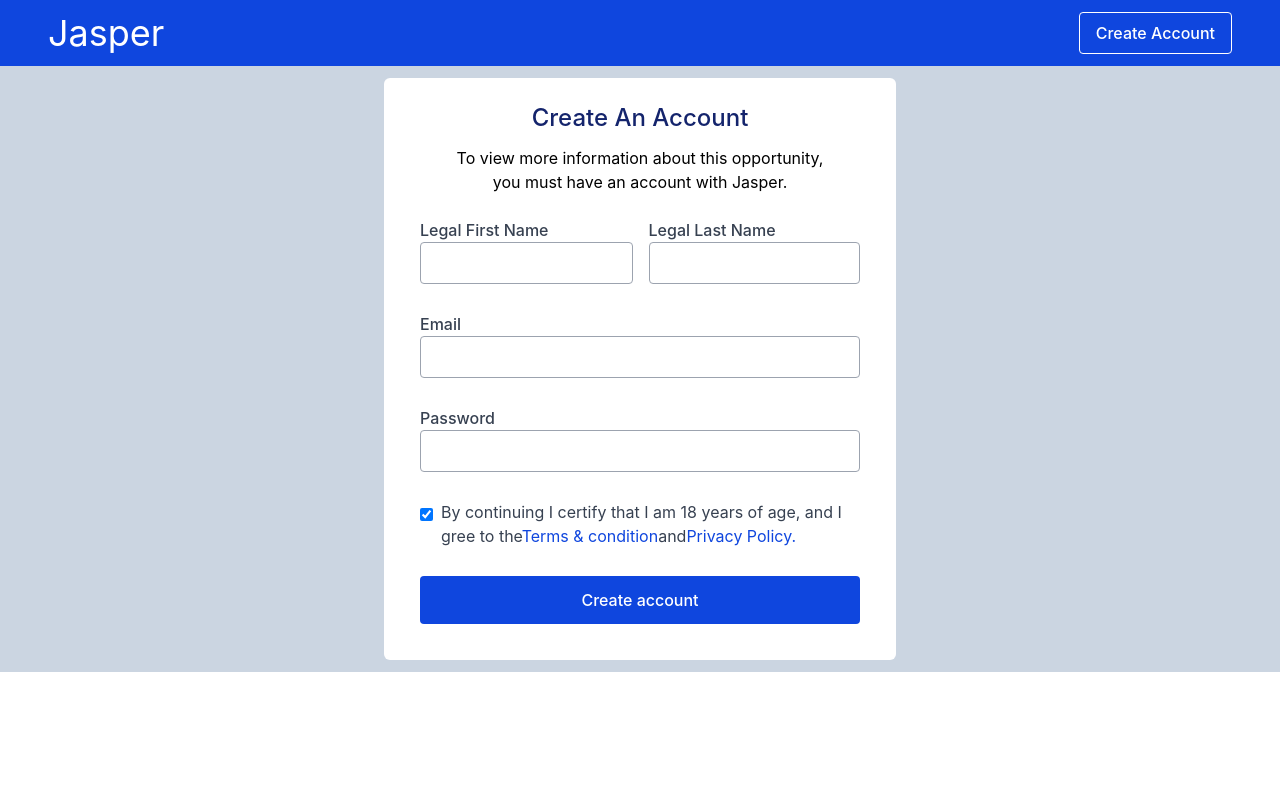
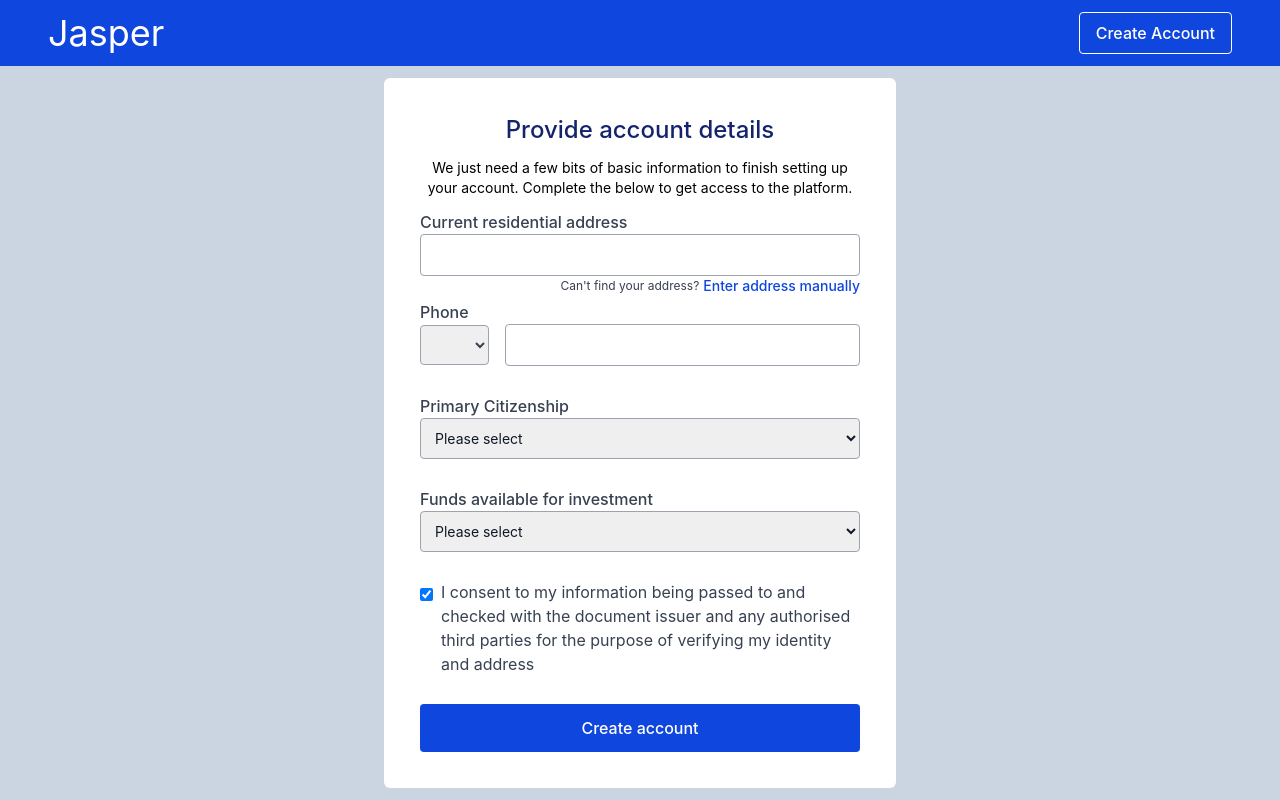
Before and after one commit to ldreaaml/jasper-technical-exercise, a React (Vite) app in the folder jasper/: page / in a window 1280 px wide. Built offline with nearby package versions, Linux system fonts and the light colour scheme.

Commit message:
implement account detail form with validation

```diff
--- /dev/null
+++ b/jasper/src/components/AccountDetailForm.jsx
@@ -0,0 +1,233 @@
+import React from "react";
+import { useState } from "react";
+import { containsEmptyString } from "../utils";
+
+const AccountDetailForm = () => {
+  const [isTermsAccepted, setIsTermsAccepted] = useState(true);
+  const [error, setError] = useState({ terms: false });
+  const [account, setAccount] = useState({
+    address: "",
+    phoneCode: "",
+    phoneNumber: "",
+    citizenship: "",
+    fundsAvailable: "",
+  });
+  const { address, phoneCode, phoneNumber, citizenship, fundsAvailable } =
+    account;
+
+  const handleSubmit = (e) => {
+    e.preventDefault();
+    validateInput(account);
+    console.log({ ...account });
+  };
+
+  const validateInput = (obj) => {
+    if (containsEmptyString(obj)) {
+      const newObj = Object.entries(obj).reduce((acc, [key, value]) => {
+        acc[key] = value === "";
+        return acc;
+      }, {});
+      setIsTermsAccepted(false);
+      setError({ ...newObj, terms: true });
+      console.log({ ...newObj, terms: true });
+    }
+  };
+
+  const handleTermsAccepted = (e) => {
+    setIsTermsAccepted(!isTermsAccepted);
+    setError({ ...error, terms: false });
+  };
+
+  const onChangeInput = (e) => {
+    const { name, value } = e.target;
+    setAccount({ ...account, [name]: value });
+    setError({ ...error, [name]: false });
+    console.log({ ...account });
+  };
+
+  return (
+    <>
+      <div className="flex flex-col justify-center items-center space-y-3 p-3">
+        <h1 className="text-darkBlue text-2xl font-medium">
+          Provide account details
+        </h1>
+        <span className="text-center text-sm">
+          We just need a few bits of basic information to finish setting up your
+          account. Complete the below to get access to the platform.
+        </span>
+
+        <form onSubmit={handleSubmit} className="space-y-1">
+          <label className="block text-gray-700 font-medium">
+            Current residential address
+            <input
+              className={`border p-2 w-full rounded font-normal focus:outline-blue ${
+                error.address ? "border-error bg-lightPink" : "border-gray-400"
+              }`}
+              name="address"
+              value={address}
+              type="text"
+              onChange={onChangeInput}
+            />
+            <div className="flex text-sm font-medium justify-between">
+              <span
+                className={` text-error w-full ${
+                  error.address ? "block" : "hidden"
+                }`}
+              >
+                A residential address is required
+              </span>
+              <div className="space-x-1 flex justify-end items-center w-full">
+                <span
+                  className={`font-normal text-xs ${
+                    error.address ? "hidden" : ""
+                  }`}
+                >
+                  Can't find your address?
+                </span>
+                <span className="text-blue">Enter address manually</span>
+              </div>
+            </div>
+          </label>
+          {/* phone */}
+          <label className="block text-gray-700 font-medium ">
+            Phone
+            <div className="flex flex-row items-center justify-center space-x-4">
+              <select
+                className={`border p-2 rounded font-normal focus:outline-blue ${
+                  error.phoneCode
+                    ? "border-error bg-lightPink"
+                    : "border-gray-400"
+                }`}
+                name="phoneCode"
+                defaultValue={"DEFAULT"}
+                onChange={onChangeInput}
+              >
+                <option value="DEFAULT" hidden></option>
+                {["+64", "+66", "+62"].map((val) => (
+                  <option value={val} key={val}>
+                    {val}
+                  </option>
+                ))}
+              </select>
+              <input
+                className={`border p-2 w-full rounded font-normal focus:outline-blue ${
+                  error.phoneNumber
+                    ? "border-error bg-lightPink"
+                    : "border-gray-400"
+                }`}
+                name="phoneNumber"
+                value={phoneNumber}
+                onChange={onChangeInput}
+              />
+            </div>
+            <span
+              className={`text-sm text-error w-full ${
+                error.phoneCode || error.phoneNumber
+                  ? "opacity-100"
+                  : "opacity-0"
+              }`}
+            >
+              Phone number is required
+            </span>
+          </label>
+
+          <label className="block text-gray-700 font-medium">
+            Primary Citizenship
+            <select
+              className={`border font-normal text-gray-900 text-sm rounded block w-full p-2.5 ${
+                error.citizenship
+                  ? "border-error bg-lightPink"
+                  : "border-gray-400"
+              }`}
+              name="citizenship"
+              defaultValue={"DEFAULT"}
+              onChange={onChangeInput}
+            >
+              <option value="DEFAULT" hidden>
+                Please select
+              </option>
+              {["New Zealand", "Australia", "United State", "China"].map(
+                (val) => (
+                  <option value={val} key={val}>
+                    {val}
+                  </option>
+                )
+              )}
+            </select>
+            <span
+              className={`text-sm font-medium text-error ${
+                error.citizenship ? "opacity-100" : "opacity-0"
+              }`}
+            >
+              Primary citizenship is required
+            </span>
+          </label>
+
+          <label className="block text-gray-700 font-medium">
+            Funds available for investment
+            <select
+              className={`border font-normal text-gray-900  text-sm rounded block w-full p-2.5 ${
+                error.fundsAvailable
+                  ? "border-error bg-lightPink"
+                  : "border-gray-400"
+              }`}
+              name="fundsAvailable"
+              defaultValue={"DEFAULT"}
+              onChange={onChangeInput}
+            >
+              <option value="DEFAULT" hidden>
+                Please select
+              </option>
+              {["Under $50k", "$50k-$250k", "$250k - $1M", "$1M+"].map(
+                (val) => (
+                  <option value={val} key={val} className="py-3">
+                    {val}
+                  </option>
+                )
+              )}
+            </select>
+            <span
+              className={`text-sm font-medium text-error ${
+                error.fundsAvailable ? "opacity-100" : "opacity-0"
+              }`}
+            >
+              Funds available for investment is required
+            </span>
+          </label>
+
+          {/* checkbox */}
+          <div className="flex flex-row space-x-2 items-start">
+            <input
+              className="rounded mt-2 text-error"
+              type="checkbox"
+              checked={isTermsAccepted}
+              onChange={handleTermsAccepted}
+            />
+            <label className="block text-gray-700">
+              I consent to my information being passed to and checked with the
+              document issuer and any authorised third parties for the purpose
+              of verifying my identity and address
+            </label>
+          </div>
+          <span
+            className={`text-sm font-medium text-error ${
+              error.terms ? "opacity-100" : "opacity-0"
+            }`}
+          >
+            Accept these terms to continue
+          </span>
+
+          <button
+            className=" bg-blue font-medium text-white p-3 rounded w-full disabled:opacity-70 disabled:bg-slate-400"
+            type="submit"
+            disabled={!isTermsAccepted}
+          >
+            Create account
+          </button>
+        </form>
+      </div>
+    </>
+  );
+};
+
+export default AccountDetailForm;
--- a/jasper/src/components/CreateAccountForm.jsx
+++ b/jasper/src/components/CreateAccountForm.jsx
@@ -43,7 +43,7 @@
 
   return (
     <>
-      <div className="flex flex-col justify-center items-center space-y-3">
+      <div className="flex flex-col justify-center items-center space-y-3  p-3">
         <h1 className="text-darkBlue text-2xl font-medium">
           Create An Account
         </h1>
@@ -53,7 +53,7 @@
           you must have an account with Jasper.
         </span>
 
-        <form onSubmit={handleSubmit} className="space-y-1 p-3">
+        <form onSubmit={handleSubmit} className="space-y-1">
           <div className="flex flex-row items-center justify-center space-x-4">
             <label className="block text-gray-700 font-medium ">
               Legal First Name
--- a/jasper/src/components/PopUp.jsx
+++ b/jasper/src/components/PopUp.jsx
@@ -1,4 +1,5 @@
 import { useState } from "react";
+import AccountDetailForm from "./AccountDetailForm";
 import CreateAccountForm from "./CreateAccountForm";
 
 const PopUp = () => {
@@ -6,7 +7,8 @@
     <>
       <div className="bg-slate-300 p-3 flex justify-center">
         <div className="bg-white max-w-lg p-6 rounded-md">
-          <CreateAccountForm />
+          {/* <CreateAccountForm /> */}
+          <AccountDetailForm />
         </div>
       </div>
     </>
```
